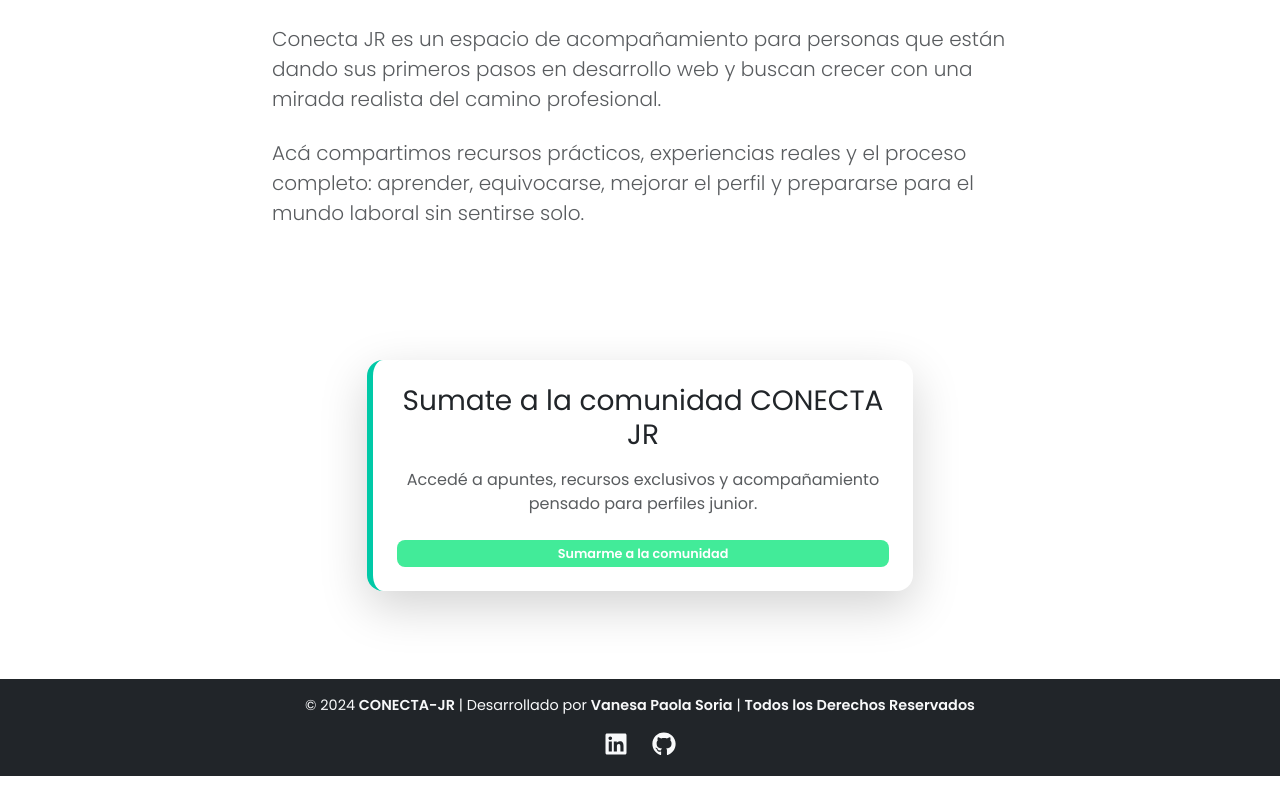
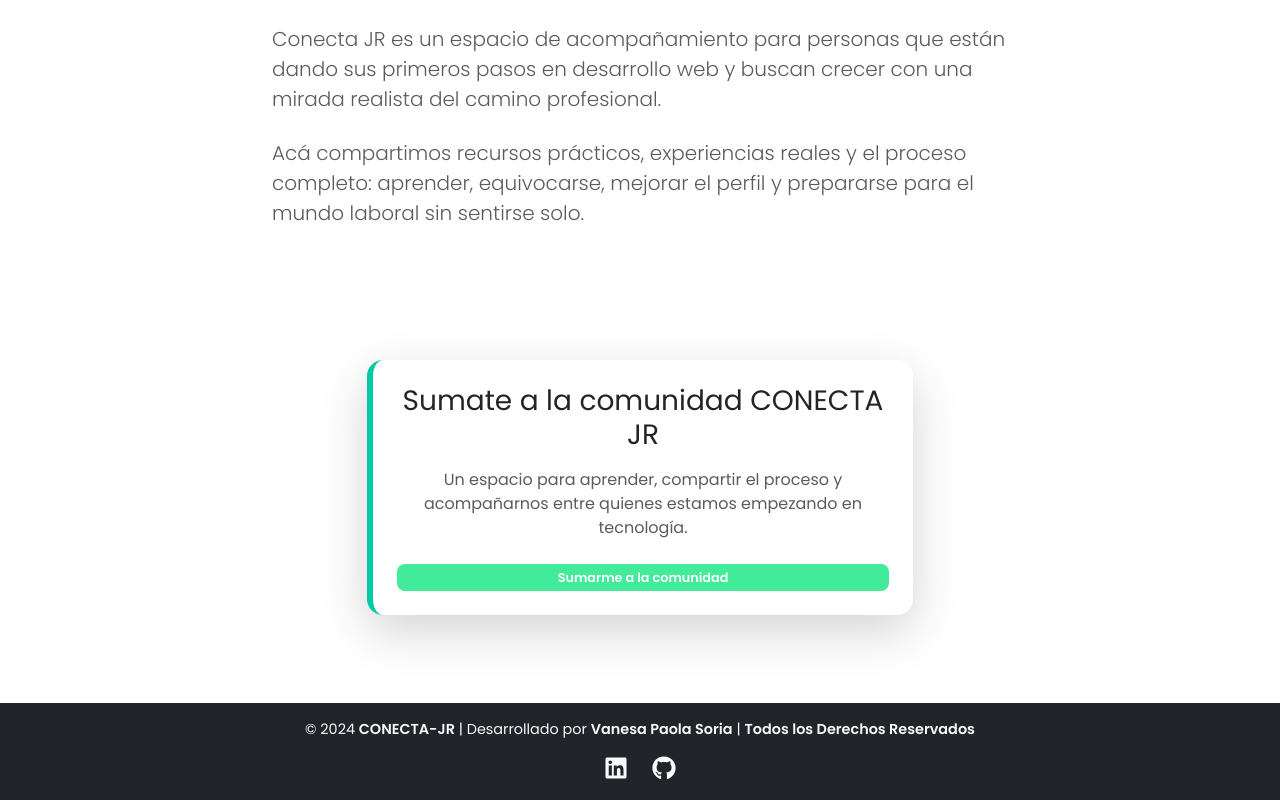
Before and after one commit to vanehit/Conecta-Jr, a React (Vite) app: page / in a window 1280 px wide. Shown: the part 1462-2262 px from the top of the page. Before the commit the page ends 2238 px from the top, so only its background shows below. Built offline with nearby package versions, Linux system fonts and the light colour scheme; no server answers.

Commit message:
feat: home

```diff
--- a/src/Pages/Home.jsx
+++ b/src/Pages/Home.jsx
@@ -46,8 +46,7 @@ function Home() {
               </h3>
 
               <p className="text-muted mb-4">
-                Accedé a apuntes, recursos exclusivos y acompañamiento pensado
-                para perfiles junior.
+                Un espacio para aprender, compartir el proceso y acompañarnos entre quienes estamos empezando en tecnología.
               </p>
 
               <Link to="/signup" className="btn-conecta w-100">
```
